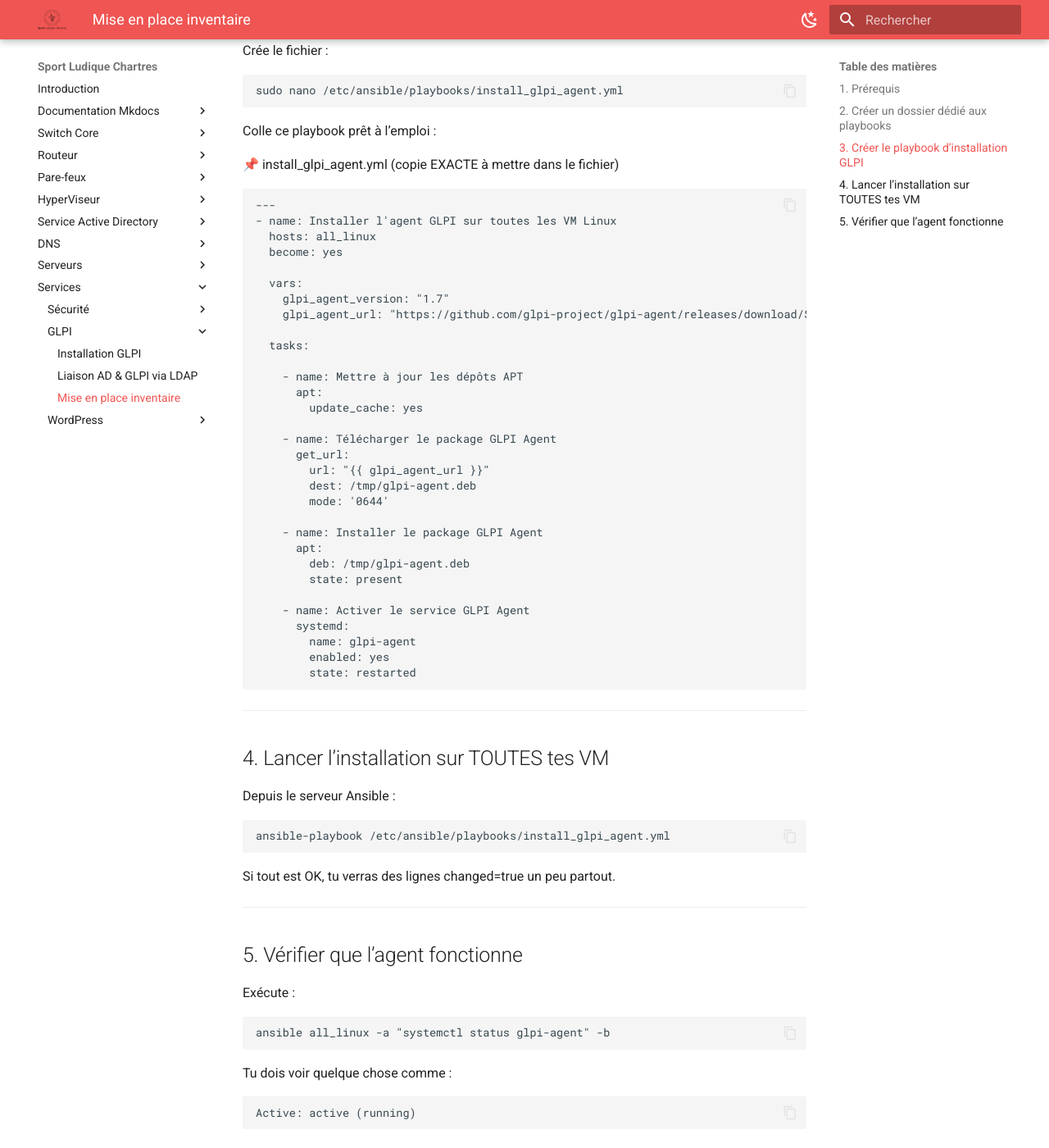
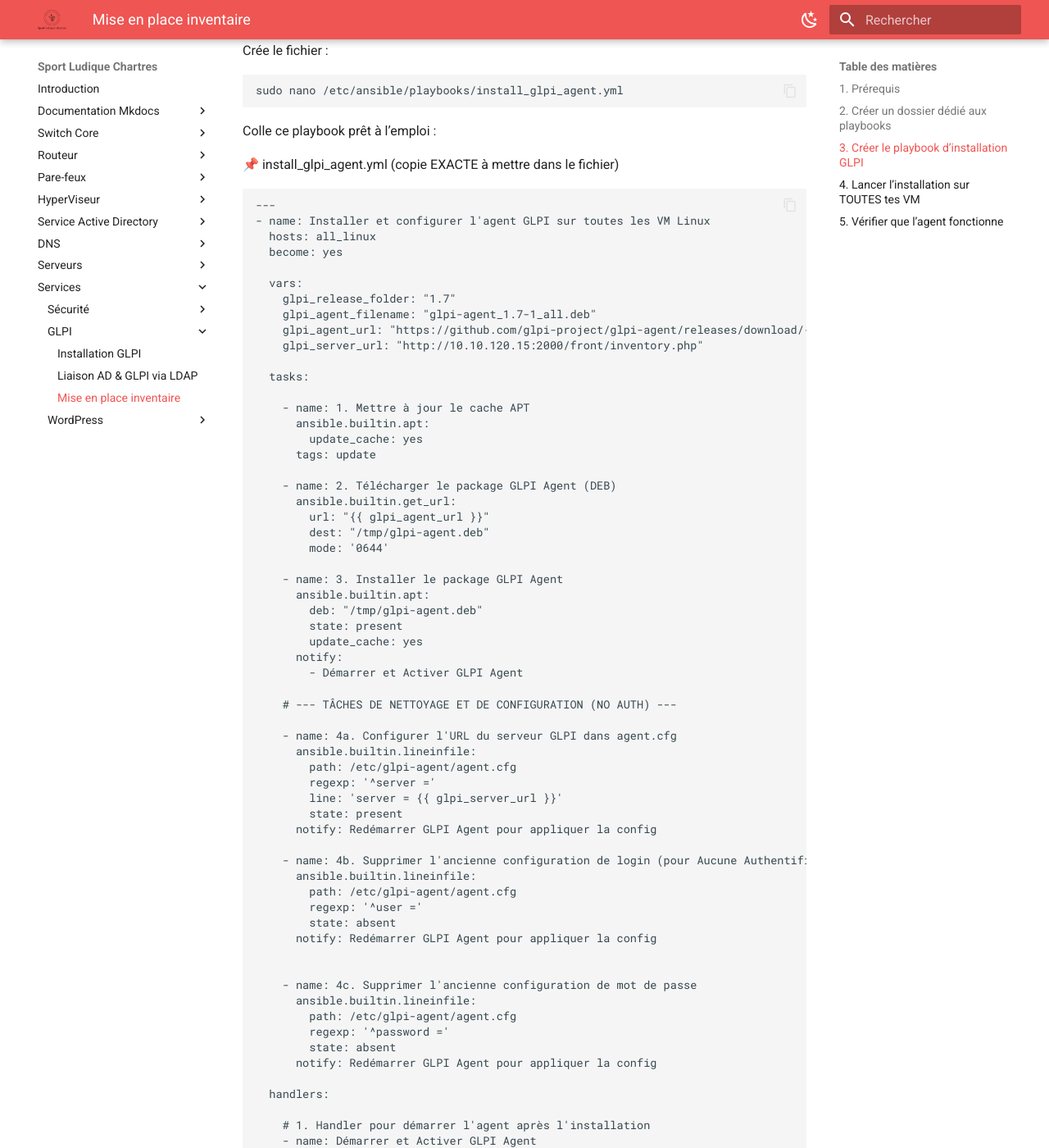
Before and after one commit to Sym-0ne/sport-ludique-Chartres, an MkDocs documentation site: the page built from docs/Services/GLPI/Glpi3.md, in a window 1280 px wide and 1400 px high, scrolled down 676 px. Shown: the whole window at 82% size. Built offline with MkDocs 1.6.1 and Material for MkDocs 9.7.7, drawn with Linux system fonts in a browser that asks for light colours; some of the changed text lies outside the part shown.

Commit message:
modif doc

````diff
--- a/docs/Services/GLPI/Glpi3.md
+++ b/docs/Services/GLPI/Glpi3.md
@@ -35,37 +35,77 @@
 
 ```
 ---
-- name: Installer l'agent GLPI sur toutes les VM Linux
+- name: Installer et configurer l'agent GLPI sur toutes les VM Linux
   hosts: all_linux
   become: yes
 
   vars:
-    glpi_agent_version: "1.7"
-    glpi_agent_url: "https://github.com/glpi-project/glpi-agent/releases/download/${glpi_agent_version}/glpi-agent_${glpi_agent_version}_all.deb"
+    glpi_release_folder: "1.7"
+    glpi_agent_filename: "glpi-agent_1.7-1_all.deb"
+    glpi_agent_url: "https://github.com/glpi-project/glpi-agent/releases/download/{{ glpi_release_folder }}/{{ glpi_a>
+    glpi_server_url: "http://10.10.120.15:2000/front/inventory.php"
 
   tasks:
 
-    - name: Mettre à jour les dépôts APT
-      apt:
+    - name: 1. Mettre à jour le cache APT
+      ansible.builtin.apt:
         update_cache: yes
+      tags: update
 
-    - name: Télécharger le package GLPI Agent
-      get_url:
+    - name: 2. Télécharger le package GLPI Agent (DEB)
+      ansible.builtin.get_url:
         url: "{{ glpi_agent_url }}"
-        dest: /tmp/glpi-agent.deb
+        dest: "/tmp/glpi-agent.deb"
         mode: '0644'
 
-    - name: Installer le package GLPI Agent
-      apt:
-        deb: /tmp/glpi-agent.deb
+    - name: 3. Installer le package GLPI Agent
+      ansible.builtin.apt:
+        deb: "/tmp/glpi-agent.deb"
         state: present
+        update_cache: yes
+      notify:
+        - Démarrer et Activer GLPI Agent
 
-    - name: Activer le service GLPI Agent
-      systemd:
+    # --- TÂCHES DE NETTOYAGE ET DE CONFIGURATION (NO AUTH) ---
+
+    - name: 4a. Configurer l'URL du serveur GLPI dans agent.cfg
+      ansible.builtin.lineinfile:
+        path: /etc/glpi-agent/agent.cfg
+        regexp: '^server ='
+        line: 'server = {{ glpi_server_url }}'
+        state: present
+      notify: Redémarrer GLPI Agent pour appliquer la config
+
+    - name: 4b. Supprimer l'ancienne configuration de login (pour Aucune Authentification)
+      ansible.builtin.lineinfile:
+        path: /etc/glpi-agent/agent.cfg
+        regexp: '^user ='
+        state: absent
+      notify: Redémarrer GLPI Agent pour appliquer la config
+
+
+    - name: 4c. Supprimer l'ancienne configuration de mot de passe
+      ansible.builtin.lineinfile:
+        path: /etc/glpi-agent/agent.cfg
+        regexp: '^password ='
+        state: absent
+      notify: Redémarrer GLPI Agent pour appliquer la config
+
+  handlers:
+
+    # 1. Handler pour démarrer l'agent après l'installation
+    - name: Démarrer et Activer GLPI Agent
+      ansible.builtin.systemd:
+        name: glpi-agent
+        enabled: yes
+        state: started
+
+    # 2. Handler pour redémarrer l'agent après une modification de config (celui qui manquait)
+    - name: Redémarrer GLPI Agent pour appliquer la config
+      ansible.builtin.systemd:
         name: glpi-agent
         enabled: yes
         state: restarted
-
 ```
 
 ---
@@ -79,6 +119,12 @@
 ```
 
 Si tout est OK, tu verras des lignes changed=true un peu partout.
+
+Forcer l'inventaire si après le lancement les machines n'apparaissent pas dans le GLPI.
+
+```
+ansible all_linux -b -m shell -a "sudo glpi-agent --server http://10.10.120.15:2000/front/inventory.php --force"
+```
 
 ---
 
````
